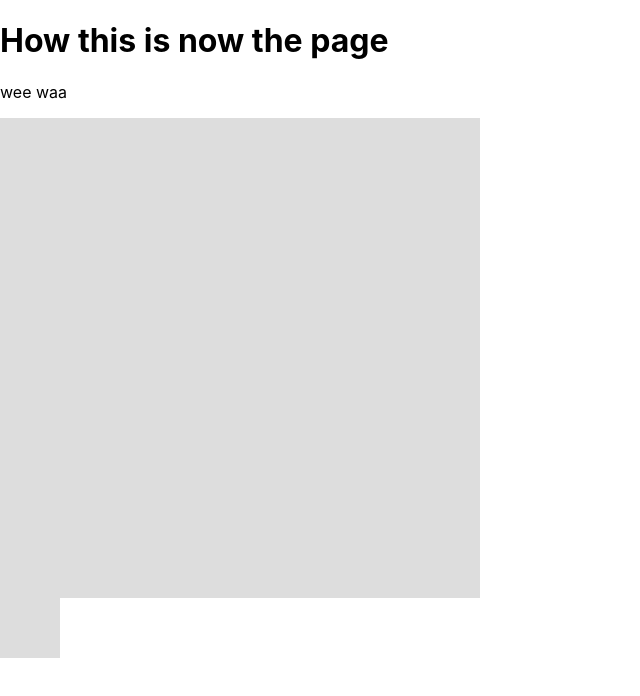
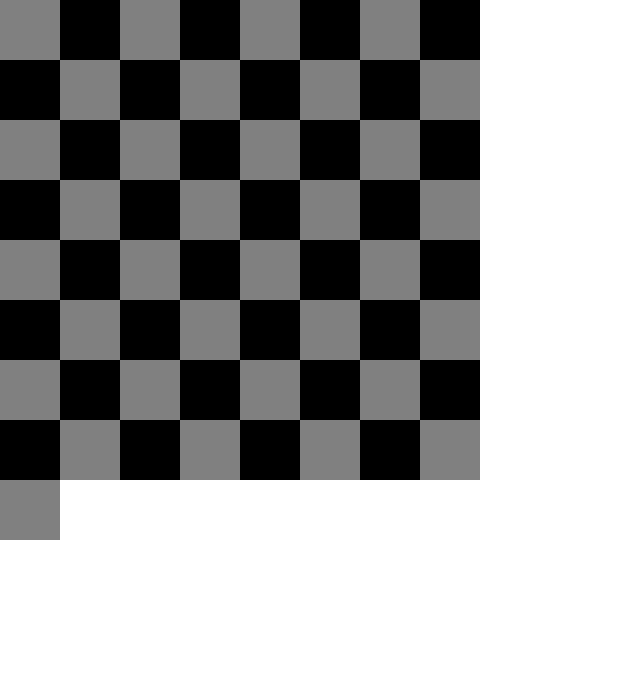
Before and after one commit to deweesa/boardgames, a React (Create React App) app in the folder new-client/: page / in a window 1280 px wide. Shown: the top 696 px of the page, without its empty margins (0-640 px from the left). Built offline with nearby package versions, Linux system fonts and the light colour scheme.

Commit message:
Now the site loads a chess board comprised of buttons

```diff
--- a/new-client/src/Board.js
+++ b/new-client/src/Board.js
@@ -5,20 +5,22 @@ export default class Board extends React.Component {
 	render() {
 		return(
 			<div>
-				<h1>How this is now the page</h1>
-				<p>wee waa</p>
 				{this.makeBoard()}
-				{Square()}
+				<Square shade="square-light"/>
 			</div>
 		);
 	}
 
 	makeBoard() {
 		var rows = [];
+		var isLight = true
 		for(let i = 0; i < 8; i++) {
 			for(let j = 0; j < 8; j++) {
-				rows.push(Square());
+				let shade = isLight? "square-light" : "square-dark";
+				rows.push(<Square shade={shade}/>);
+				isLight = !isLight;
 			}
+			isLight = !isLight;
 			rows.push(<br></br>)
 		}
 
--- a/new-client/src/Square.css
+++ b/new-client/src/Square.css
@@ -1,6 +1,13 @@
-.Square {
+.square {
 	padding: 30px;
 	border-radius: 0px;
 	border: 0px;
-	background: #dddddd;
 }
+
+.square-dark {
+	background-color: black;
+}
+
+.square-light {
+	background-color: gray;
+}
--- a/new-client/src/Square.js
+++ b/new-client/src/Square.js
@@ -1,9 +1,11 @@
 import React from 'react';
 import './Square.css';
 
-function Square() {
+function Square(props) {
 	return (
-		<button class="Square"></button>
+		<button className={"square " + props.shade}
+		style={props.style}>
+		</button>
 	);
 }
 
```
